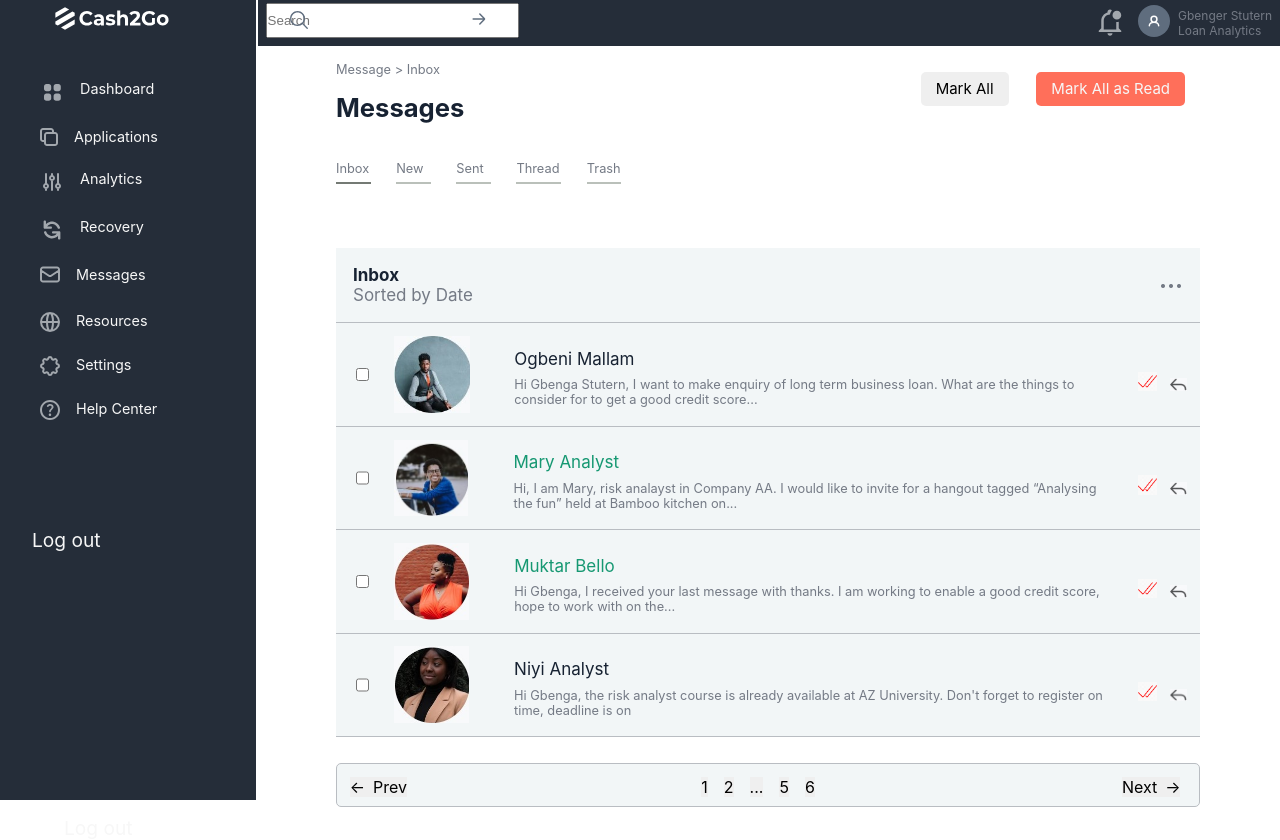
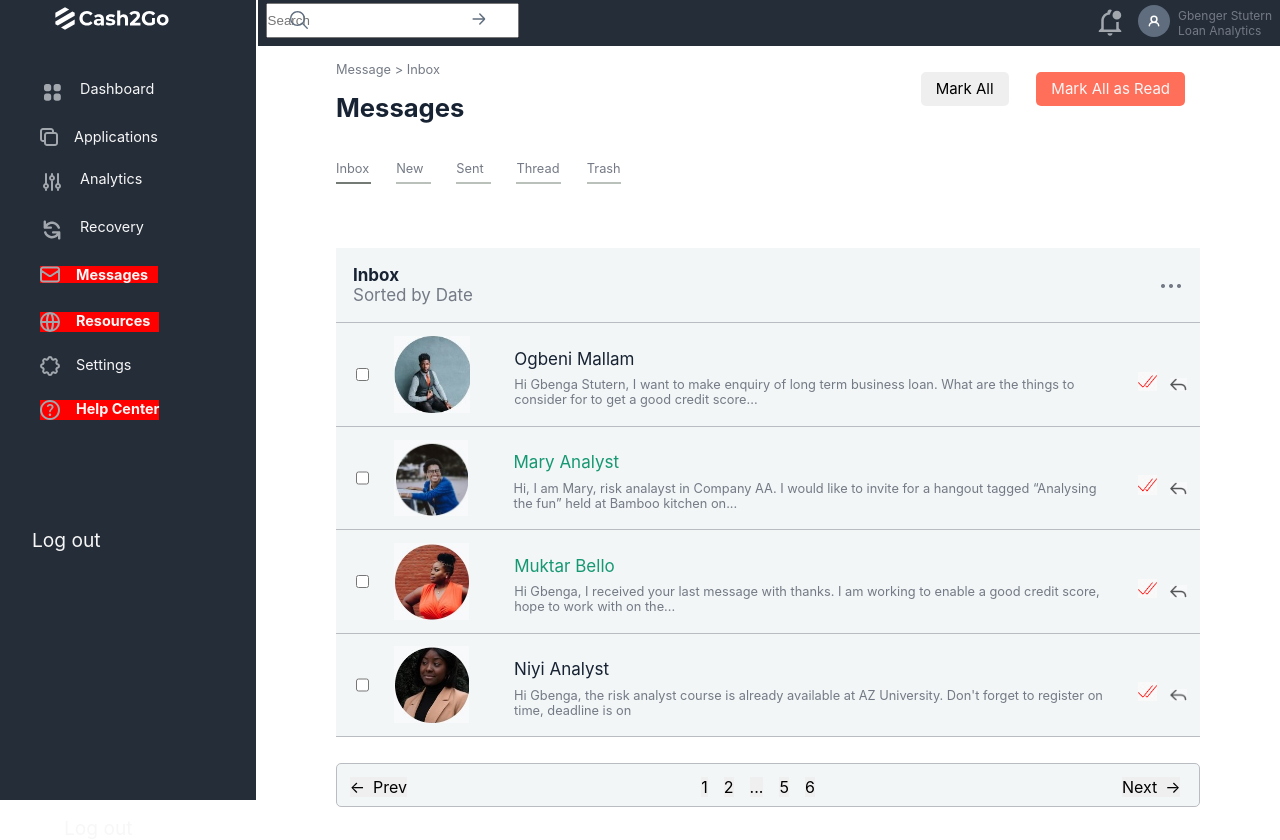
Before and after one commit to joyibeh93/Cash2go-loan-app, a React (Create React App) app: page /message in a window 1280 px wide. Built offline with nearby package versions, Linux system fonts and the light colour scheme; the HTML template or start-up script is replaced by a standard one.

Commit message:
sidebar changes

```diff
--- a/src/Components/Sidebar.jsx
+++ b/src/Components/Sidebar.jsx
@@ -1,4 +1,4 @@
-import React from 'react';
+/*import React from 'react';
 import '../Styles/sidebar.css';
 import Logo from './Logo';
 import Grid from '../assets/ViewGrid.svg';
@@ -36,15 +36,15 @@ const Sidebar = () => {
           <p>Recovery</p>
           {/*<p className='p-red'>
             <span className='one'>1</span>
-              </p>*/}
-        </Link>
+          </p>*/
+        /*</Link>
         <Link to="/message" className="links">
           <img src={Message} alt="Dashboard-icon" />
           <p>Messages</p>
           {/*<p className='p-green'>
             <span className='one1'>1</span>
-            </p>*/}
-        </Link>
+        </p>*/
+       /* </Link>
       </div>
       <div className="sidebar-items2">
         <Link to="" className="links">
@@ -70,4 +70,224 @@ const Sidebar = () => {
   );
 };
 
+export default Sidebar;*/
+
+
+import React, { useState } from 'react';
+import '../Styles/sidebar.css';
+import Logo from './Logo';
+import Grid from '../assets/ViewGrid.svg';
+import Applications from '../assets/Applications.svg';
+import Analytics from '../assets/Analytics.svg';
+import Recovery from '../assets/Recovery.svg';
+import Message from '../assets/Message.svg';
+import Resources from '../assets/Resources.svg';
+import Settings from '../assets/Settings.svg';
+import HelpCenter from '../assets/Helpcenter.svg';
+import { NavLink } from 'react-router-dom';
+
+const Sidebar = () => {
+  const [activeLink, setActiveLink] = useState('');
+
+  const handleLinkClick = (link) => {
+    setActiveLink(link);
+  };
+
+  return (
+    <div className="sidebar">
+      <div className="sidebar-log">
+        <Logo sideb="10px" />
+      </div>
+
+      <div className="sidebar-items1">
+        <NavLink
+          to="/dashboard"
+          className={`links ${activeLink === '/dashboard' ? 'active' : ''}`}
+          onClick={() => handleLinkClick('/dashboard')}
+        >
+          <img src={Grid} alt="Dashboard-icon" />
+          <p>Dashboard</p>
+        </NavLink>
+        <NavLink
+          to="/application"
+          className={`links ${activeLink === '/application' ? 'active' : ''}`}
+          onClick={() => handleLinkClick('/application')}
+        >
+          <img src={Applications} alt="Application-icon" />
+          <p>Applications</p>
+        </NavLink>
+        <NavLink
+          to="/analytics"
+          className={`links ${activeLink === '/analytics' ? 'active' : ''}`}
+          onClick={() => handleLinkClick('/analytics')}
+        >
+          <img src={Analytics} alt="Dashboard-icon" />
+          <p>Analytics</p>
+        </NavLink>
+        <NavLink
+          to="/recovery"
+          className={`links ${activeLink === '/recovery' ? 'active' : ''}`}
+          onClick={() => handleLinkClick('/recovery')}
+        >
+          <img src={Recovery} alt="Dashboard-icon" />
+          <p>Recovery</p>
+        </NavLink>
+        <NavLink
+          to="/message"
+          className={`links ${activeLink === '/message' ? 'active' : ''}`}
+          onClick={() => handleLinkClick('/message')}
+        >
+          <img src={Message} alt="Dashboard-icon" />
+          <p>Messages</p>
+        </NavLink>
+      </div>
+      <div className="sidebar-items2">
+        <NavLink
+          to=""
+          className="links"
+          onClick={() => handleLinkClick('')}
+        >
+          <img src={Resources} alt="Dashboard-icon" />
+          <p>Resources</p>
+        </NavLink>
+        <NavLink
+          to="/settings"
+          className={`links ${activeLink === '/settings' ? 'active' : ''}`}
+          onClick={() => handleLinkClick('/settings')}
+        >
+          <img src={Settings} alt="Dashboard-icon" />
+          <p>Settings</p>
+        </NavLink>
+        <NavLink
+          to=""
+          className={`links ${activeLink === '/help' ? 'active' : ''}`}
+          onClick={() => handleLinkClick('/help')}
+        >
+          <img src={HelpCenter} alt="Dashboard-icon" />
+          <p>Help Center</p>
+        </NavLink>
+        <div className='logout-div'>
+          <NavLink to="/login" className="log-out">Log out</NavLink>
+        </div>
+      </div>
+
+      <NavLink to="/login" className="log-out">Log out</NavLink>
+    </div>
+  );
+};
+
 export default Sidebar;
+
+
+/*import React, { useState } from 'react';
+import '../Styles/sidebar.css';
+import Logo from './Logo';
+import Grid from '../assets/ViewGrid.svg';
+import Applications from '../assets/Applications.svg';
+import Analytics from '../assets/Analytics.svg';
+import Recovery from '../assets/Recovery.svg';
+import Message from '../assets/Message.svg';
+import Resources from '../assets/Resources.svg';
+import Settings from '../assets/Settings.svg';
+import HelpCenter from '../assets/Helpcenter.svg';
+import { NavLink } from 'react-router-dom';
+
+const Sidebar = () => {
+  const [activeLink, setActiveLink] = useState('');
+
+  const handleLinkClick = (link) => {
+    setActiveLink(link);
+  };
+
+  return (
+    <div className="sidebar">
+      <div className="sidebar-log">
+        <Logo sideb="10px" />
+      </div>
+
+      <div className="sidebar-items1">
+        <NavLink
+          to="/dashboard"
+          className="links"
+          activeClassName="active"
+          onClick={() => handleLinkClick('/dashboard')}
+        >
+          <img src={Grid} alt="Dashboard-icon" />
+          <p>Dashboard</p>
+        </NavLink>
+        <NavLink
+          to="/application"
+          className="links"
+          activeClassName="active"
+          onClick={() => handleLinkClick('/application')}
+        >
+          <img src={Applications} alt="Application-icon" />
+          <p>Applications</p>
+        </NavLink>
+        <NavLink
+          to="/analytics"
+          className="links"
+          activeClassName="active"
+          onClick={() => handleLinkClick('/analytics')}
+        >
+          <img src={Analytics} alt="Dashboard-icon" />
+          <p>Analytics</p>
+        </NavLink>
+        <NavLink
+          to="/recovery"
+          className="links"
+          activeClassName="active"
+          onClick={() => handleLinkClick('/recovery')}
+        >
+          <img src={Recovery} alt="Dashboard-icon" />
+          <p>Recovery</p>
+        </NavLink>
+        <NavLink
+          to="/message"
+          className="links"
+          activeClassName="active"
+          onClick={() => handleLinkClick('/message')}
+        >
+          <img src={Message} alt="Dashboard-icon" />
+          <p>Messages</p>
+        </NavLink>
+      </div>
+      <div className="sidebar-items2">
+        <NavLink
+          exact
+          to="/resources"
+          className="links"
+          activeClassName="active"
+          onClick={() => handleLinkClick('')}
+        >
+          <img src={Resources} alt="Dashboard-icon" />
+          <p>Resources</p>
+        </NavLink>
+        <NavLink
+          to="/settings"
+          className="links"
+          activeClassName="active"
+          onClick={() => handleLinkClick('/settings')}
+        >
+          <img src={Settings} alt="Dashboard-icon" />
+          <p>Settings</p>
+        </NavLink>
+        <NavLink to="/resources" className="links">
+          <img src={HelpCenter} alt="Dashboard-icon" />
+          <p>Help Center</p>
+        </NavLink>
+        <div className="logout-div">
+          <NavLink to="/login" className="log-out">
+            Log out
+          </NavLink>
+        </div>
+      </div>
+
+      <NavLink to="/login" className="log-out">
+        Log out
+      </NavLink>
+    </div>
+  );
+};
+
+export default Sidebar;*/
--- a/src/Styles/sidebar.css
+++ b/src/Styles/sidebar.css
@@ -117,3 +117,10 @@
   font-size: 1.2rem;
   color:var(--steps-clr)
 }
+
+
+.links.active {
+  background-color: red;
+  color: #000;
+  font-weight: bold;
+}
```
